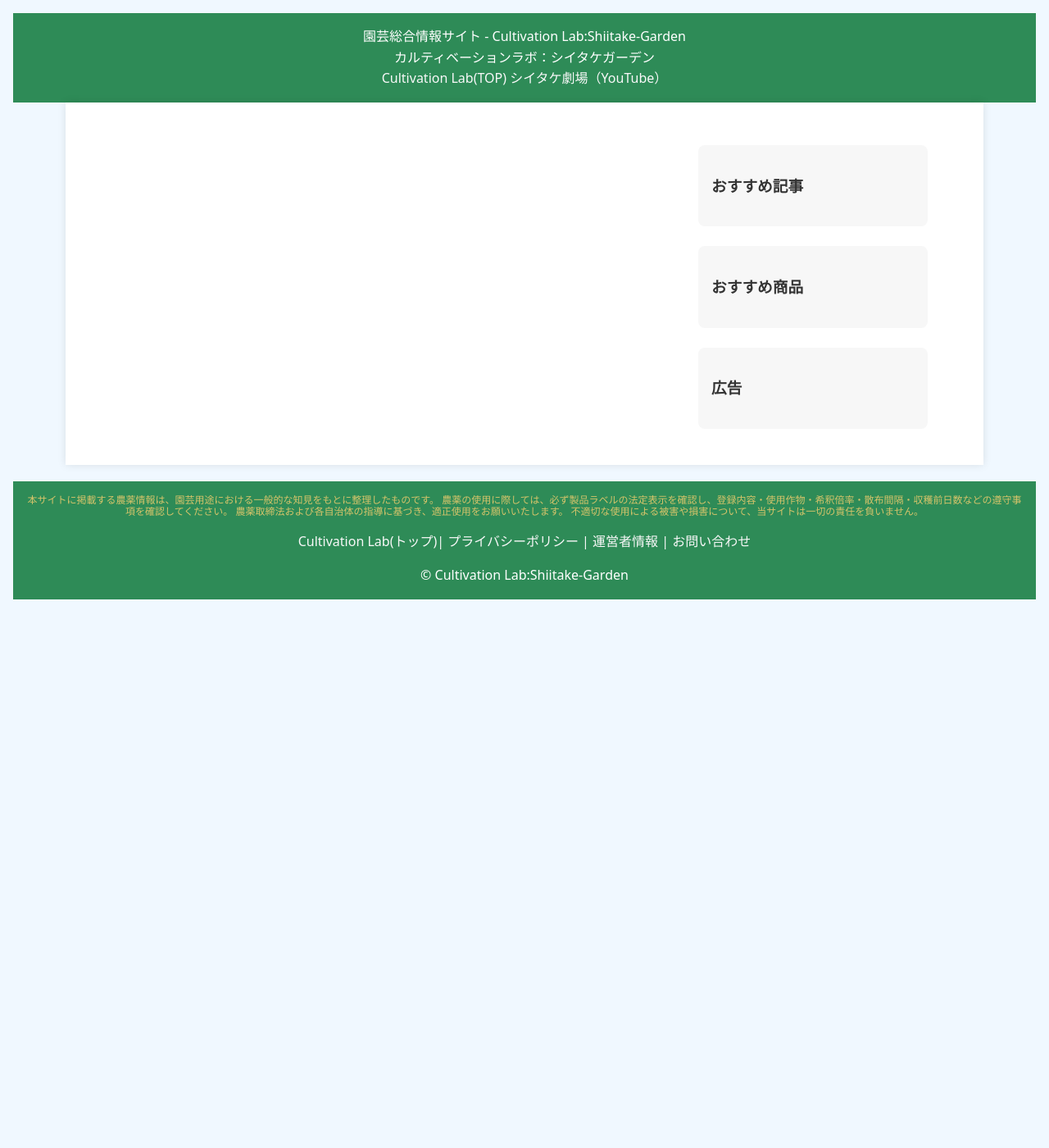
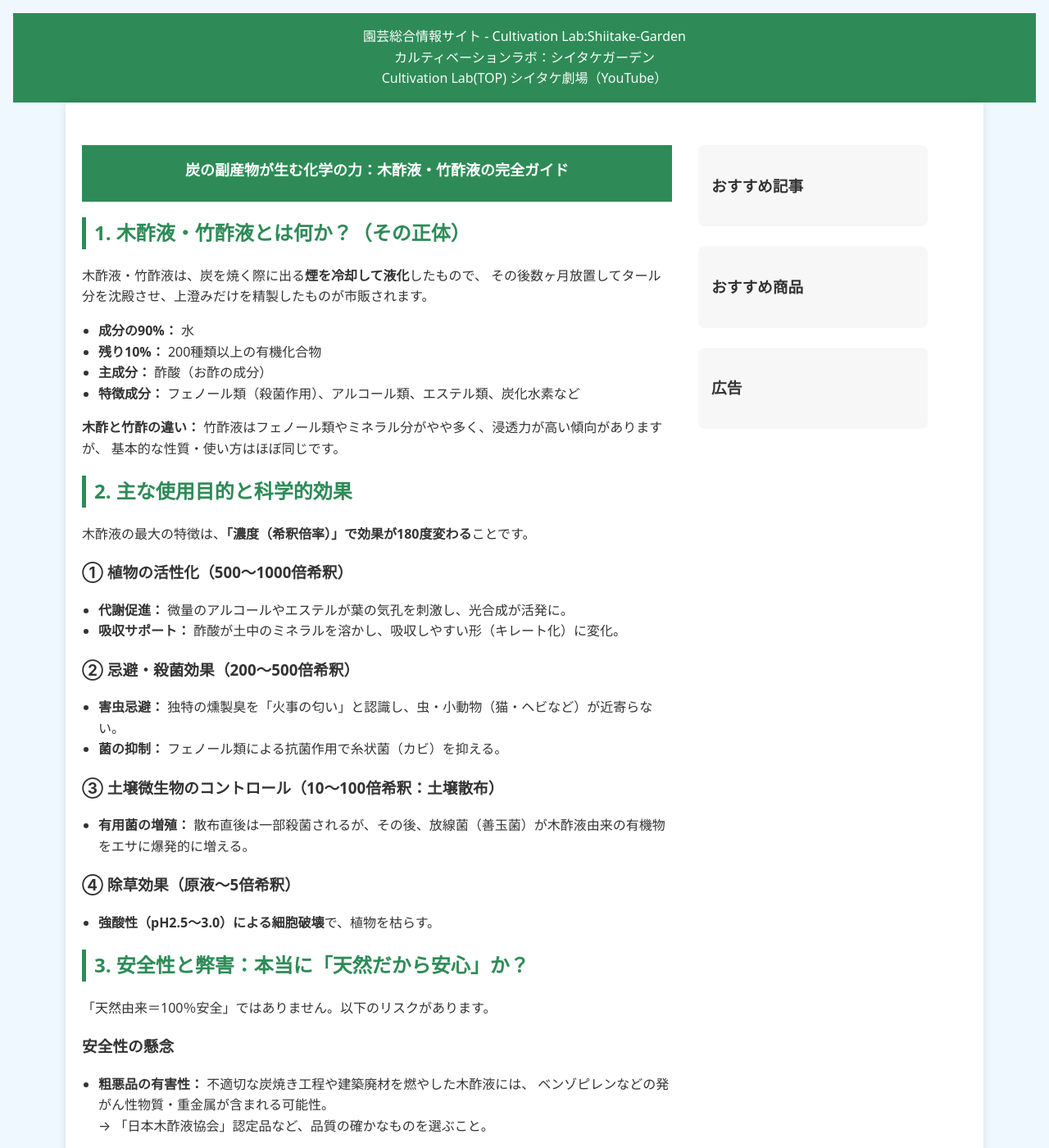
Before and after one commit to shiitake-garden/shiitake-garden.github.io, a Jekyll site: the page built from column/column_mokusakueki.html, in a window 1280 px wide and 1400 px high. Shown: the whole window at 82% size. Built offline with Jekyll 4.4.1, drawn with Linux system fonts in a browser that asks for light colours; some of the changed text lies outside the part shown.

Commit message:
Update column_mokusakueki.html

```diff
--- a/column/column_mokusakueki.html
+++ b/column/column_mokusakueki.html
@@ -10,13 +10,139 @@ title: カルティベーションラボ
 <body>
 <!--ここから記事-->
 <section class="article-layout">
+  <article class="article-main">
+<header class="site-header">
+    <h1>炭の副産物が生む化学の力：木酢液・竹酢液の完全ガイド</h1>
+</header>
+    <h2>1. 木酢液・竹酢液とは何か？（その正体）</h2>
 
-  <article class="article-main">
+    <p>
+      木酢液・竹酢液は、炭を焼く際に出る<strong>煙を冷却して液化</strong>したもので、
+      その後数ヶ月放置してタール分を沈殿させ、上澄みだけを精製したものが市販されます。
+    </p>
+
+    <ul>
+      <li><strong>成分の90%：</strong> 水</li>
+      <li><strong>残り10%：</strong> 200種類以上の有機化合物</li>
+      <li><strong>主成分：</strong> 酢酸（お酢の成分）</li>
+      <li><strong>特徴成分：</strong> フェノール類（殺菌作用）、アルコール類、エステル類、炭化水素など</li>
+    </ul>
+
+    <p>
+      <strong>木酢と竹酢の違い：</strong>
+      竹酢液はフェノール類やミネラル分がやや多く、浸透力が高い傾向がありますが、
+      基本的な性質・使い方はほぼ同じです。
+    </p>
+
+    <h2>2. 主な使用目的と科学的効果</h2>
+
+    <p>木酢液の最大の特徴は、<strong>「濃度（希釈倍率）」で効果が180度変わる</strong>ことです。</p>
+
+    <h3>① 植物の活性化（500〜1000倍希釈）</h3>
+    <ul>
+      <li><strong>代謝促進：</strong> 微量のアルコールやエステルが葉の気孔を刺激し、光合成が活発に。</li>
+      <li><strong>吸収サポート：</strong> 酢酸が土中のミネラルを溶かし、吸収しやすい形（キレート化）に変化。</li>
+    </ul>
+
+    <h3>② 忌避・殺菌効果（200〜500倍希釈）</h3>
+    <ul>
+      <li><strong>害虫忌避：</strong> 独特の燻製臭を「火事の匂い」と認識し、虫・小動物（猫・ヘビなど）が近寄らない。</li>
+      <li><strong>菌の抑制：</strong> フェノール類による抗菌作用で糸状菌（カビ）を抑える。</li>
+    </ul>
+
+    <h3>③ 土壌微生物のコントロール（10〜100倍希釈：土壌散布）</h3>
+    <ul>
+      <li><strong>有用菌の増殖：</strong> 散布直後は一部殺菌されるが、その後、放線菌（善玉菌）が木酢液由来の有機物をエサに爆発的に増える。</li>
+    </ul>
+
+    <h3>④ 除草効果（原液〜5倍希釈）</h3>
+    <ul>
+      <li><strong>強酸性（pH2.5〜3.0）による細胞破壊</strong>で、植物を枯らす。</li>
+    </ul>
+
+    <h2>3. 安全性と弊害：本当に「天然だから安心」か？</h2>
+
+    <p>「天然由来＝100％安全」ではありません。以下のリスクがあります。</p>
+
+    <h3>安全性の懸念</h3>
+    <ul>
+      <li>
+        <strong>粗悪品の有害性：</strong>
+        不適切な炭焼き工程や建築廃材を燃やした木酢液には、
+        ベンゾピレンなどの発がん性物質・重金属が含まれる可能性。
+        <br>
+        → 「日本木酢液協会」認定品など、品質の確かなものを選ぶこと。
+      </li>
+    </ul>
+
+    <h3>植物への弊害</h3>
+    <ul>
+      <li><strong>濃度障害：</strong> 100倍以下の濃さを葉面に散布すると、酸による薬害（葉焼け）。</li>
+      <li><strong>有用菌の減少：</strong> 濃い木酢液を多用すると、土壌の善玉菌まで死滅し、土が痩せる危険性。</li>
+    </ul>
+
+    <h2>4. メリットとデメリット</h2>
+
+    <table>
+      <tr>
+        <th>メリット</th>
+        <th>デメリット</th>
+      </tr>
+      <tr>
+        <td>環境負荷が低い：分解が早く、残留しない。</td>
+        <td>即効性が低い：農薬のように害虫を全滅させる力はない。</td>
+      </tr>
+      <tr>
+        <td>多機能：肥料効率UP、忌避、除草まで対応。</td>
+        <td>独特の臭気：洗濯物・近隣への配慮が必要。</td>
+      </tr>
+      <tr>
+        <td>薄めて使うためコスパが高い。</td>
+        <td>品質バラツキ大：メーカーで成分が大きく異なる。</td>
+      </tr>
+    </table>
+
+    <h2>5. 園芸資材・肥料との相性</h2>
+
+    <h3>相性の良いもの</h3>
+    <ul>
+      <li><strong>納豆菌・乳酸菌：</strong> 木酢液が微生物のエサになり、相乗効果で土壌環境が改善。</li>
+      <li><strong>液肥：</strong> 混ぜて散布すると肥料吸収率がアップ。</li>
+    </ul>
+
+    <h3>相性の悪いもの</h3>
+    <ul>
+      <li><strong>アルカリ性資材（石灰・草木灰）：</strong> 強酸性の木酢液とは相性最悪。中和され効果が消える。</li>
+    </ul>
+
+    <h2>まとめ：失敗しないための鉄則</h2>
+
+    <p>木酢液は<strong>「薬」ではなく「調味料」や「サプリメント」</strong>として扱うのが正解です。</p>
+
+    <ul>
+      <li>迷ったら<strong>薄め（1000倍）</strong>から始める。</li>
+      <li>虫は葉裏にいるので<strong>「葉の裏」中心に散布</strong>する。</li>
+      <li>高品質な<strong>透明度の高い赤ワイン色</strong>の製品を選ぶ。</li>
+    </ul>
+
+    <p>
+      レモンの木に使用する場合、<strong>納豆菌培養液＋木酢液（500〜1000倍希釈）</strong>の混合散布は、
+      病害予防と樹力回復を同時に狙える非常に強力なレシピです。
+    </p>
+
+
+
+
+
+
 
   </article>
 
   <!--ここからサイドバー-->
   <aside class="article-sidebar">
+
+
+
 
     <div class="sidebar-block">
       <h3>おすすめ記事</h3>
```
